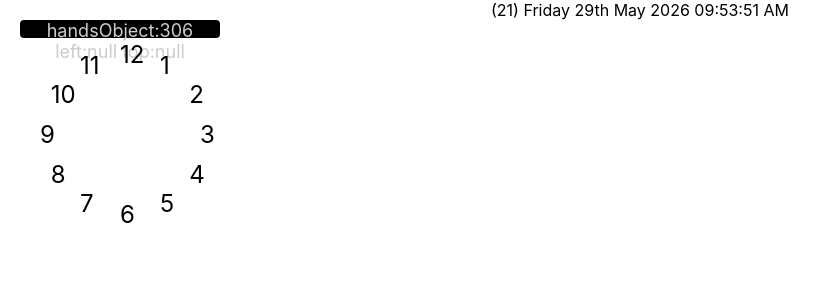
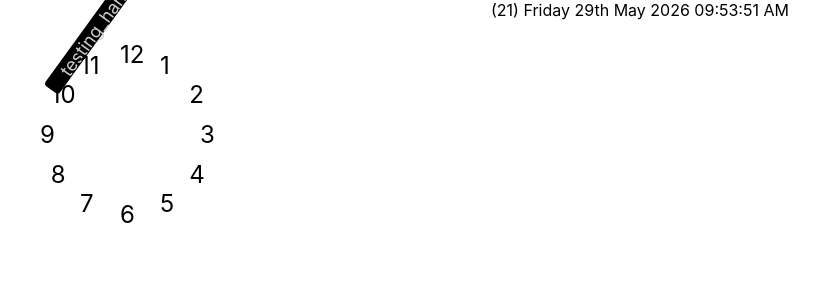
Before and after one commit to SirrorsMoore1975/sm1975-my-analog-clock, a React (Create React App) app in the folder my-analog-clock/: page / in a window 1280 px wide. Shown: the top 300 px of the page, without its empty margins (0-831 px from the left). Built offline with nearby package versions, Linux system fonts and the light colour scheme.

Commit message:
fixing style name rotation -> rotate
deg should be inside rotate()

```diff
--- a/my-analog-clock/src/components/AnalogClock.jsx
+++ b/my-analog-clock/src/components/AnalogClock.jsx
@@ -39,7 +39,7 @@ const AnalogClock = () => {
           color="#000"
           handHeight={18}
           handsDegree={secondAngle}
-          handWidth={200}
+          handWidth={150}
           zIndex={9997}
         />
         {fullTime}
--- a/my-analog-clock/src/components/ClockHand.jsx
+++ b/my-analog-clock/src/components/ClockHand.jsx
@@ -2,7 +2,7 @@ import { useEffect, useState, useRef } from "react";
 import useMousePosition from "../utilities/MousePosition.js";
 import useWindowSize from "../utilities/WindowSize.js";
 
-const debug = true;
+const debug = false;
 
 const ClockHand = ({
   className,
@@ -70,7 +70,7 @@ const ClockHand = ({
               //top: `${top + y}px`,
               //left: `${offset.x}px`,
               //top: `${offset.y}px`,
-              transform: `rotation(${handsDegree})deg`,
+              transform: `rotate(${handsDegree}deg)`,
               transformOrigin: "center",
               fontSize: 18,
               borderRadius: "4px",
@@ -78,7 +78,7 @@ const ClockHand = ({
               color: "#ccc",
             }}
           >
-            {debug ? `handsObject:${handsDegree} left:${left} top:${top}` : "HANDS====>"}
+            {debug ? `handsObject:${handsDegree} left:${left} top:${top}` : `${className}`}
           </span>
         </div>
       </div>
```
